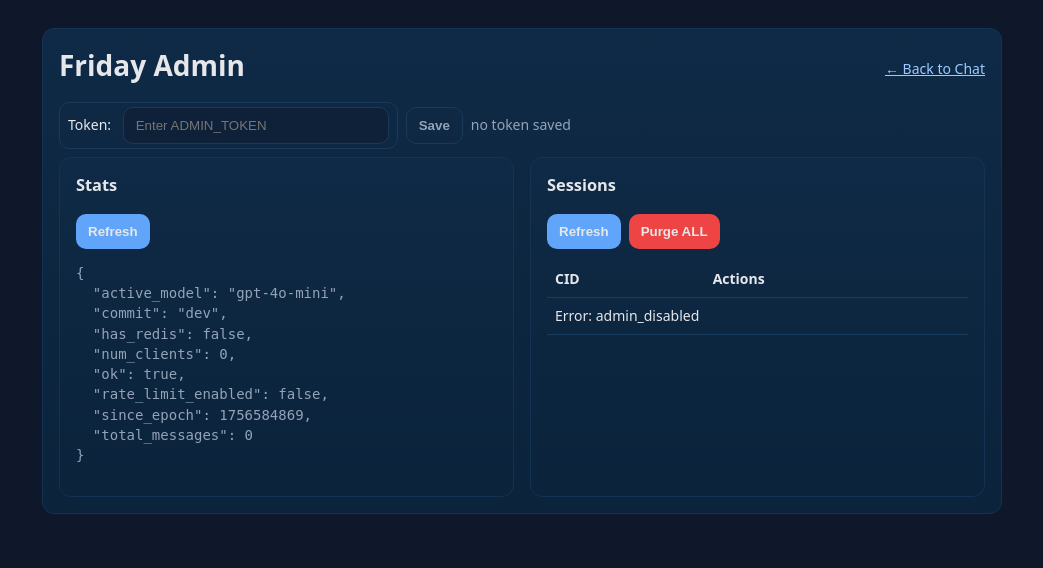
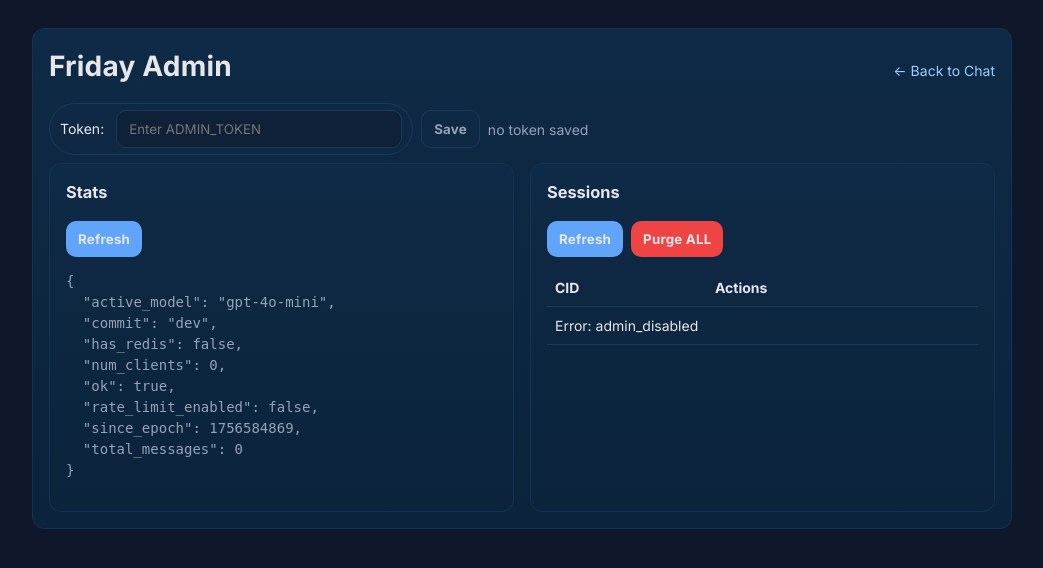
Before and after one commit to goatman88/friday_full_bundle, a Flask app: page /admin in a window 1280 px wide. Shown: the top 568 px of the page, without its empty margins (118-1161 px from the left). Run offline with Flask 3, Linux system fonts and the light colour scheme.

Commit message:
Update admin.html

```diff
--- a/templates/admin.html
+++ b/templates/admin.html
@@ -4,25 +4,37 @@
   <meta charset="UTF-8"/>
   <title>{{ title or "Friday Admin" }}</title>
   <meta name="viewport" content="width=device-width, initial-scale=1"/>
+
+  <!-- Google Fonts (Inter) -->
+  <link rel="preconnect" href="https://fonts.googleapis.com">
+  <link rel="preconnect" href="https://fonts.gstatic.com" crossorigin>
+  <link href="https://fonts.googleapis.com/css2?family=Inter:wght@400;600;700&display=swap" rel="stylesheet">
+
   <style>
     :root { --bg:#0f172a; --card:#0b233b; --ink:#e5e7eb; --muted:#94a3b8; --accent:#60a5fa; }
-    html,body{margin:0; background:var(--bg); color:var(--ink); font:14px/1.45 system-ui,Segoe UI,Roboto,Arial}
-    .wrap{max-width:960px; margin:28px auto; padding:0 16px}
+    html,body{
+      margin:0; background:var(--bg); color:var(--ink);
+      font:14px/1.5 "Inter", system-ui, -apple-system, Segoe UI, Roboto, Arial, sans-serif;
+      text-rendering:optimizeLegibility; -webkit-font-smoothing:antialiased; -moz-osx-font-smoothing:grayscale;
+    }
+    .wrap{max-width:980px; margin:28px auto; padding:0 16px}
     .card{background:linear-gradient(180deg,#0f2a46,#0b233b); border:1px solid #143251; border-radius:12px; padding:16px}
-    h1{margin:0 0 8px 0}
+    h1{margin:0 0 8px 0; letter-spacing:.2px}
     .row{display:flex; gap:8px; align-items:center; flex-wrap:wrap}
-    input,button{padding:10px 12px; border-radius:10px; border:1px solid #183a5b; background:#0e2138; color:var(--ink)}
-    button{background:var(--accent); border:0; font-weight:700; cursor:pointer}
+    input,button{padding:10px 12px; border-radius:10px; border:1px solid #183a5b; background:#0e2138; color:var(--ink); font-family:inherit}
+    button{background:var(--accent); border:0; font-weight:700; cursor:pointer; letter-spacing:.2px}
     button.secondary{background:transparent; color:var(--muted); border:1px solid #183a5b}
     button.warn{background:#ef4444}
+    button:hover{opacity:.92}
     table{width:100%; border-collapse:collapse; margin-top:12px}
     th,td{border-bottom:1px solid #183a5b; padding:8px; text-align:left}
     .muted{color:var(--muted)}
-    .pill{border:1px solid #183a5b; padding:4px 8px; border-radius:10px}
+    .pill{border:1px solid #183a5b; padding:6px 10px; border-radius:999px}
     .pad{padding:8px 0}
     .grid{display:grid; grid-template-columns: 1fr 1fr; gap:16px}
     @media (max-width:800px){ .grid{grid-template-columns:1fr} }
-    a, a:visited{color:#9ecbff}
+    a, a:visited{color:#9ecbff; text-decoration:none}
+    a:hover{text-decoration:underline}
   </style>
 </head>
 <body>
@@ -36,7 +48,7 @@
     </div>
     <div class="row pad">
       <label class="pill">Token:
-        <input id="tok" type="password" placeholder="Enter ADMIN_TOKEN" style="margin-left:8px; width:240px">
+        <input id="tok" type="password" placeholder="Enter ADMIN_TOKEN" style="margin-left:8px; width:260px">
       </label>
       <button id="saveTok" class="secondary">Save</button>
       <span id="tokStat" class="muted"></span>
@@ -114,7 +126,7 @@
       cids.forEach(cid=>{
         const tr = document.createElement('tr');
         tr.innerHTML = `
-          <td class="muted">${cid}</td>
+          <td class="muted" style="word-break:break-all">${cid}</td>
           <td>
             <button data-cid="${cid}" class="secondary">Purge</button>
             <a href="/api/history?cid=${encodeURIComponent(cid)}" target="_blank">View</a>
```
